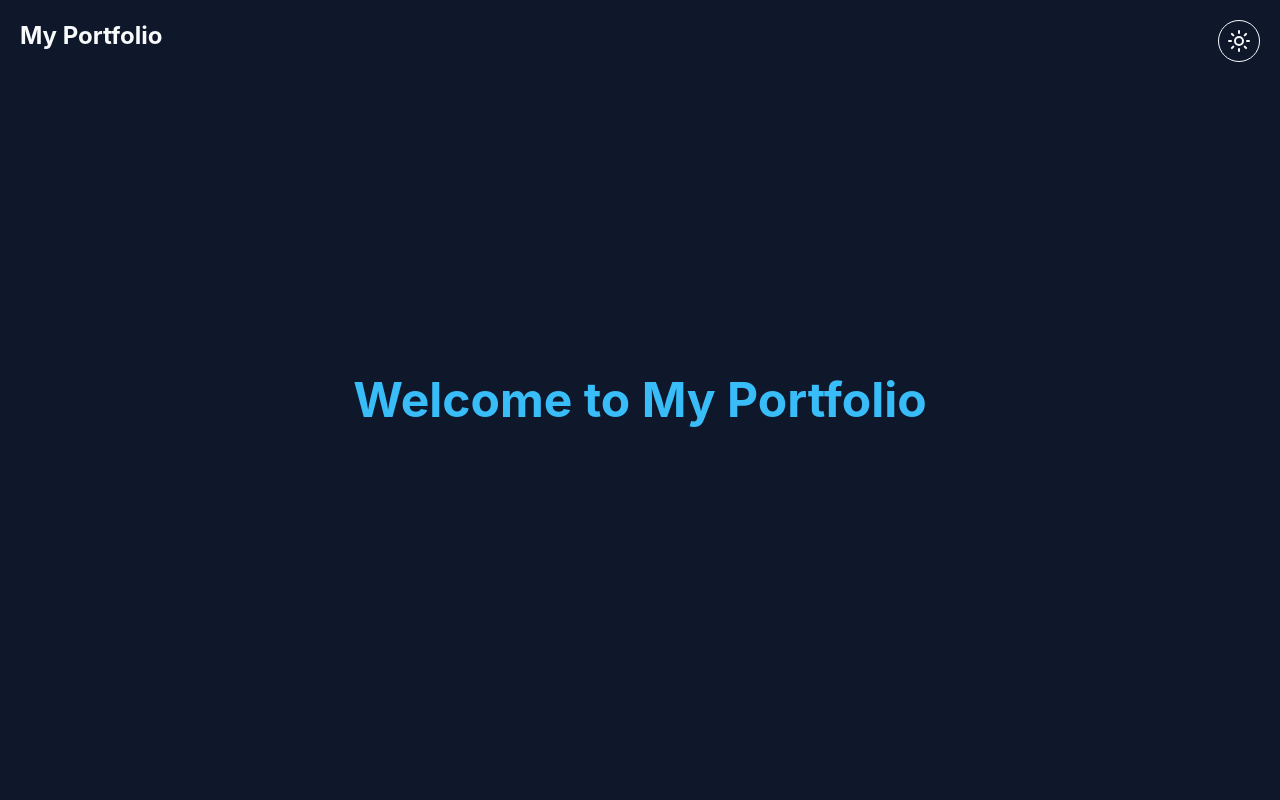
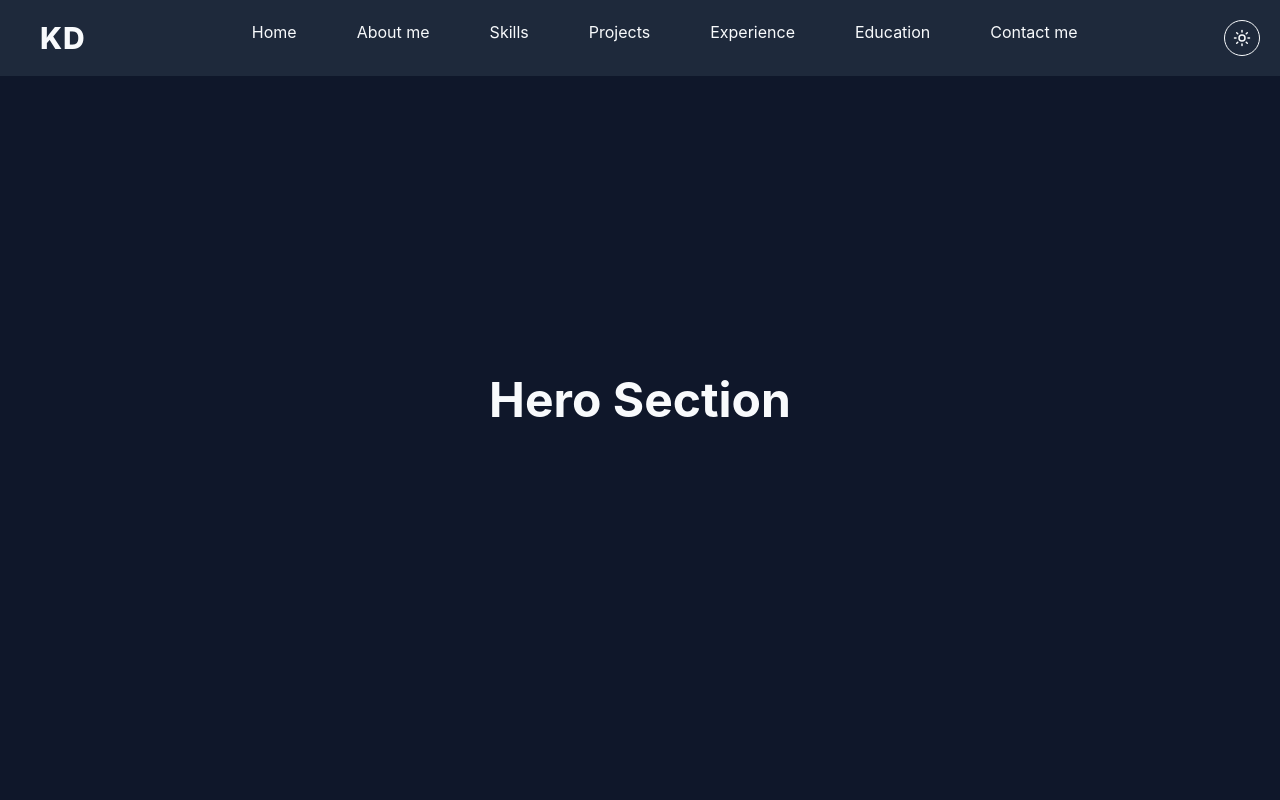
Before and after one commit to KokilaDev/My_Portfolio, a React (Vite) app: page / in a window 1280 px wide. Shown: the top 800 px of the page. Built offline with nearby package versions, Linux system fonts and the light colour scheme.

Commit message:
add portfolio navigation bar and hover animations

```diff
--- a/src/App.tsx
+++ b/src/App.tsx
@@ -1,44 +1,29 @@
-// import Footer from "./components/layout/Footer"
+import Footer from "./components/layout/Footer"
 import Navbar from "./components/layout/Navbar"
-// import About from "./components/sections/About"
-// import Contact from "./components/sections/Contact"
-// import Education from "./components/sections/Eduction"
-// import Experience from "./components/sections/Experience"
-// import Hero from "./components/sections/Hero"
-// import Projects from "./components/sections/Projects"
-// import Skills from "./components/sections/Skills"
+import About from "./components/sections/About"
+import Contact from "./components/sections/Contact"
+import Education from "./components/sections/Eduction"
+import Experience from "./components/sections/Experience"
+import Hero from "./components/sections/Hero"
+import Projects from "./components/sections/Projects"
+import Skills from "./components/sections/Skills"
 
-// function App() {
-//   return (
-//     <>
-//       <Navbar />
-
-//       <main>
-//         <Hero />
-//         <About />
-//         <Skills />
-//         <Projects />
-//         <Experience />
-//         <Education />
-//         <Contact />
-//       </main>
-
-//       <Footer />
-//     </>
-//   )
-// }
 function App() {
   return (
     <>
       <Navbar />
 
       <main>
-        <div className="min-h-screen bg-[var(--background)] text-[var(--text)] flex items-center justify-center">
-          <h1 className="text-5xl font-bold text-[var(--primary)]">
-            Welcome to My Portfolio
-          </h1>
-        </div>
+        <Hero />
+        <About />
+        <Skills />
+        <Projects />
+        <Experience />
+        <Education />
+        <Contact />
       </main>
+
+      <Footer />
     </>
   )
 }
--- a/src/components/layout/Navbar.tsx
+++ b/src/components/layout/Navbar.tsx
@@ -2,9 +2,192 @@ import ThemeToggle from "../ui/ThemeToggle";
 
 const Navbar = () => {
   return (
-    <nav className="fixed top-0 w-full p-5 flex justify-between">
-      <h1 className="text-2xl font-bold">My Portfolio</h1>
+    <nav className="fixed top-0 w-full p-5 flex justify-between bg-[var(--navbar)] z-50">
+
+      <h1 className="text-3xl font-extrabold tracking-wide mx-5">KD</h1>
+
+      <ul className="flex space-x-15">
+
+        <li>
+          <a
+            href="#home"
+            className="
+            relative
+            pb-1
+            transition-colors
+            duration-300
+            hover:text-[var(--primary)]
+            after:absolute
+            after:left-0
+            after:bottom-0
+            after:h-[2px]
+            after:w-full
+            after:origin-left
+            after:scale-x-0
+            after:bg-[var(--primary)]
+            after:transition-transform
+            after:duration-300
+            hover:after:scale-x-100
+            "
+          >
+            Home
+          </a>
+        </li>
+        <li>
+          <a
+            href="#home"
+            className="
+            relative
+            pb-1
+            transition-colors
+            duration-300
+            hover:text-[var(--primary)]
+            after:absolute
+            after:left-0
+            after:bottom-0
+            after:h-[2px]
+            after:w-full
+            after:origin-left
+            after:scale-x-0
+            after:bg-[var(--primary)]
+            after:transition-transform
+            after:duration-300
+            hover:after:scale-x-100
+            "
+          >
+            About me
+          </a>
+        </li>
+        <li>
+          <a
+            href="#home"
+            className="
+            relative
+            pb-1
+            transition-colors
+            duration-300
+            hover:text-[var(--primary)]
+            after:absolute
+            after:left-0
+            after:bottom-0
+            after:h-[2px]
+            after:w-full
+            after:origin-left
+            after:scale-x-0
+            after:bg-[var(--primary)]
+            after:transition-transform
+            after:duration-300
+            hover:after:scale-x-100
+            "
+          >
+            Skills
+          </a>
+        </li>
+        <li>
+          <a
+            href="#home"
+            className="
+            relative
+            pb-1
+            transition-colors
+            duration-300
+            hover:text-[var(--primary)]
+            after:absolute
+            after:left-0
+            after:bottom-0
+            after:h-[2px]
+            after:w-full
+            after:origin-left
+            after:scale-x-0
+            after:bg-[var(--primary)]
+            after:transition-transform
+            after:duration-300
+            hover:after:scale-x-100
+            "
+          >
+            Projects
+          </a>
+        </li>
+        <li>
+          <a
+            href="#home"
+            className="
+            relative
+            pb-1
+            transition-colors
+            duration-300
+            hover:text-[var(--primary)]
+            after:absolute
+            after:left-0
+            after:bottom-0
+            after:h-[2px]
+            after:w-full
+            after:origin-left
+            after:scale-x-0
+            after:bg-[var(--primary)]
+            after:transition-transform
+            after:duration-300
+            hover:after:scale-x-100
+            "
+          >
+            Experience
+          </a>
+        </li>
+        <li>
+          <a
+            href="#home"
+            className="
+            relative
+            pb-1
+            transition-colors
+            duration-300
+            hover:text-[var(--primary)]
+            after:absolute
+            after:left-0
+            after:bottom-0
+            after:h-[2px]
+            after:w-full
+            after:origin-left
+            after:scale-x-0
+            after:bg-[var(--primary)]
+            after:transition-transform
+            after:duration-300
+            hover:after:scale-x-100
+            "
+          >
+            Education
+          </a>
+        </li>
+        <li>
+          <a
+            href="#home"
+            className="
+            relative
+            pb-1
+            transition-colors
+            duration-300
+            hover:text-[var(--primary)]
+            after:absolute
+            after:left-0
+            after:bottom-0
+            after:h-[2px]
+            after:w-full
+            after:origin-left
+            after:scale-x-0
+            after:bg-[var(--primary)]
+            after:transition-transform
+            after:duration-300
+            hover:after:scale-x-100
+            "
+          >
+            Contact me
+          </a>
+        </li>
+
+      </ul>
+
       <ThemeToggle />
+
     </nav>
   );
 };
--- a/src/components/ui/Button.tsx
+++ b/src/components/ui/Button.tsx
@@ -1,10 +1,21 @@
-const Button = () => {
+import type { ReactNode } from "react";
+
+interface ButtonProps {
+  children: ReactNode;
+  variant?: "primary" | "secondary";
+}
+
+const Button = ({ children, variant = "primary" }: ButtonProps) => {
   return (
-    <section className="min-h-screen flex items-center justify-center">
-      <h1 className="text-5xl font-bold">
-        Button Component
-      </h1>
-    </section>
+    <button className={`
+      px-6 py-3 rounded-xl font-medium transition duration-300
+      ${variant === "primary"
+        ? "bg-[var(--primary)] text-white hover:opacity-80"
+        : "border border-[var(--primary)] text-[var(--primary)] hover:bg-[var(--primary)] hover:text-white"
+      }
+    `}>
+      {children}
+    </button>
   );
 };
 
--- a/src/components/ui/Card.tsx
+++ b/src/components/ui/Card.tsx
@@ -1,10 +1,14 @@
-const Card = () => {
+import type { ReactNode } from "react";
+
+interface CardProps {
+  children: ReactNode;
+}
+
+const Card = ({ children }: CardProps) => {
   return (
-    <section className="min-h-screen flex items-center justify-center">
-      <h1 className="text-5xl font-bold">
-        Card Component
-      </h1>
-    </section>
+    <div className="rounded-2xl p-6 bg-[var(--surface)] border border-slate-200 dark:border-slate-700 shadow-lg transition hover:-translate-y-2">
+      {children}
+    </div>
   );
 };
 
--- /dev/null
+++ b/src/components/ui/Container.tsx
@@ -0,0 +1,15 @@
+import type { ReactNode } from "react";
+
+interface ContainerProps {
+  children: ReactNode;
+}
+
+const Container = ({ children }: ContainerProps) => {
+  return (
+    <div className="max-w-7xl mx-auto px-6 sm:px-8 lg:px-10">
+      {children}
+    </div>
+  )
+}
+
+export default Container;
--- a/src/components/ui/SectionTitle.tsx
+++ b/src/components/ui/SectionTitle.tsx
@@ -1,10 +1,14 @@
-const SectionTitle = () => {
+interface SectionTitleProps {
+  title: string;
+  subtitle?: string;
+}
+
+const SectionTitle = ({ title, subtitle }: SectionTitleProps) => {
   return (
-    <section className="min-h-screen flex items-center justify-center">
-      <h1 className="text-5xl font-bold">
-        Section Title
-      </h1>
-    </section>
+    <div className="text-center mb-12">
+      <h2 className="text-4xl font-bold text-[var(--text)]">{title}</h2>
+      {subtitle && <p className="mt-3 text-[var(--muted)]">{subtitle}</p>}
+    </div>
   );
 };
 
--- a/src/components/ui/ThemeToggle.tsx
+++ b/src/components/ui/ThemeToggle.tsx
@@ -9,7 +9,10 @@ const ThemeToggle = () => {
       onClick={() => setTheme(theme === 'dark' ? 'light' : 'dark')}
       className="p-2 rounded-full border"
     >
-      {theme === 'dark' ? <Sun /> : <Moon />}
+      {theme === 'dark'
+        ? <Sun size={18} />
+        : <Moon size={18} />
+      }
     </button>
   );
 }
--- a/src/index.css
+++ b/src/index.css
@@ -15,6 +15,7 @@ body{
 
 :root {
   --background: #ffffff;
+  --navbar: #f1f5f9;
   --surface: #f8fafc;
   --text: #0f172a;
   --muted: #64748b;
@@ -23,6 +24,7 @@ body{
 
 .dark {
   --background: #0f172a;
+  --navbar: #1e293b;
   --surface: #1e293b;
   --text: #f8fafc;
   --muted: #cbd5e1;
```
